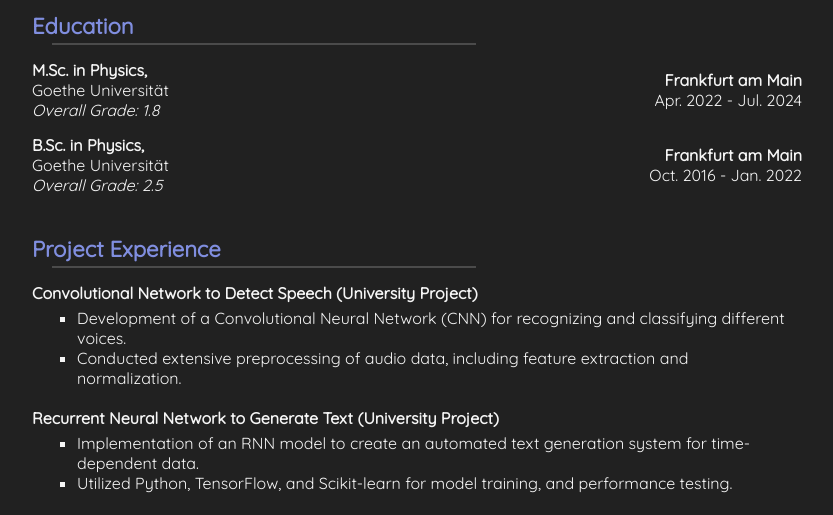
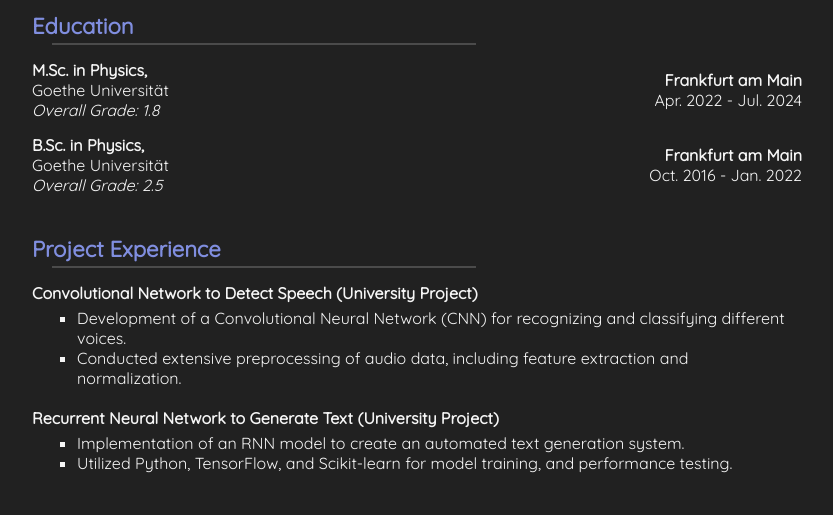
Before and after one commit to ChrisNabt/ChrisNabt.github.io, a plain HTML site: page cv/index.html in a window 1280 px wide. Shown: the part 223-738 px from the top of the page, without its empty margins (223-1056 px from the left). Drawn offline with Linux system fonts and the light colour scheme.

Commit message:
Update index.html

```diff
--- a/cv/index.html
+++ b/cv/index.html
@@ -76,7 +76,7 @@
                 <div class="content">
                     <strong>Recurrent Neural Network to Generate Text (University Project)</strong> <br>
                     <ul style="list-style-type:square">
-                        <li>Implementation of an RNN model to create an automated text generation system for time-dependent data.</li>
+                        <li>Implementation of an RNN model to create an automated text generation system.</li>
                         <li>Utilized Python, TensorFlow, and Scikit-learn for model training, and performance testing.</li>
                     </ul>
                 </div>
```
